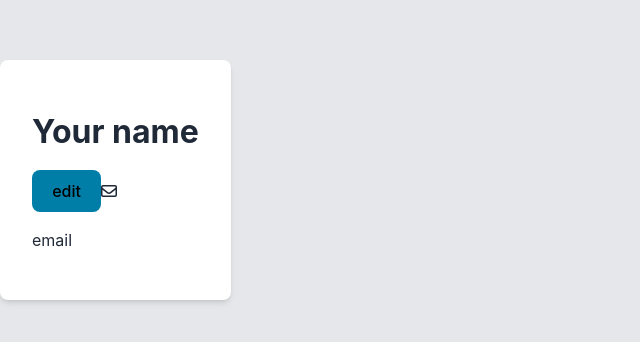
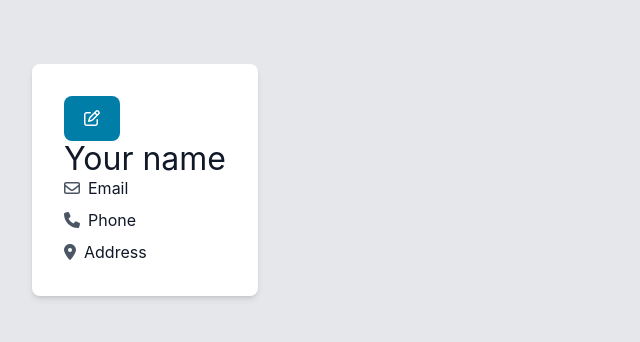
Before and after one commit to Gulcan00/cv-application, a React (Vite) app: page / in a window 1280 px wide. Shown: the part 220-562 px from the top of the page, without its empty margins (0-640 px from the left). Built offline with nearby package versions, Linux system fonts and the light colour scheme.

Commit message:
Refactor personal info form and styling

```diff
--- a/src/App.jsx
+++ b/src/App.jsx
@@ -3,24 +3,38 @@ import './styles/App.css';
 import PersonalInfo from './components/PersonalInfo';
 
 function App() {
+  const [isEditing, setIsEditing] = useState(null);
   const [personalInfo, setPersonalInfo] = useState({
-    fullName: '',
-    email: '',
-    phone: '',
-    location: '',
+    fullName: 'Your name',
+    email: 'Email',
+    phone: 'Phone',
+    location: 'Address',
   });
 
-  const handlePersonalInfoChange = (e) => {
+  const handleSubmitPersonalInfo = (data) => {
     setPersonalInfo({
       ...personalInfo,
-      [e.target.name]: e.target.value,
+      ...data,
     });
+  };
+
+  const toggleIsEditing = (id) => {
+    if (isEditing === null) {
+      setIsEditing(id);
+    } else if (isEditing === id) {
+      setIsEditing(null);
+    }
   };
 
   return (
     <div className="container">
       <div>
-        <PersonalInfo personalInfo={personalInfo} isEditing={false} />
+        <PersonalInfo
+          personalInfo={personalInfo}
+          handleSubmit={handleSubmitPersonalInfo}
+          isEditing={isEditing === 0}
+          toggleIsEditing={() => toggleIsEditing(0)}
+        />
       </div>
     </div>
   );
--- a/src/components/PersonalInfo.jsx
+++ b/src/components/PersonalInfo.jsx
@@ -1,22 +1,63 @@
 import { FontAwesomeIcon } from '@fortawesome/react-fontawesome';
-import { faEnvelope } from '@fortawesome/free-regular-svg-icons';
+import { faEnvelope, faPenToSquare } from '@fortawesome/free-regular-svg-icons';
+import { faPhone, faLocationDot } from '@fortawesome/free-solid-svg-icons';
 
-export default function PersonalInfo({ personalInfo, isEditing }) {
+export default function PersonalInfo({
+  personalInfo,
+  handleSubmit,
+  isEditing,
+  toggleIsEditing,
+}) {
   return (
     <>
       <div className="card">
         {isEditing ? (
           <form action="#">
-            <input type="text" />
+            <label>
+              Full Name
+              <input name="fullName" type="text" />
+            </label>
+            <label>
+              Email
+              <input name="email" type="email" />
+            </label>
+            <label>
+              Phone
+              <input name="phone" type="tel" />
+            </label>
+            <label>
+              Address
+              <input name="address" type="text" />
+            </label>
+            <button
+              type="button"
+              className="secondary"
+              onClick={toggleIsEditing}
+            >
+              Cancel
+            </button>
+            <button>Submit</button>
           </form>
         ) : (
           <>
-            <h1>{personalInfo.fullName || 'Your name'}</h1>
-            <button>edit</button>
-            <span>
-              <FontAwesomeIcon icon={faEnvelope} />
-              <p>{personalInfo.email || 'email'}</p>
-            </span>
+            <button onClick={toggleIsEditing}>
+              <FontAwesomeIcon icon={faPenToSquare} />
+            </button>
+            <h1>{personalInfo.fullName}</h1>
+            <div className="grid grid-cols-1 gap-y-2">
+              <span className="flex gap-2 items-center">
+                <FontAwesomeIcon icon={faEnvelope} />
+                <p>{personalInfo.email}</p>
+              </span>
+              <span className="flex gap-2 items-center">
+                <FontAwesomeIcon icon={faPhone} />
+                <p>{personalInfo.phone}</p>
+              </span>
+              <span className="flex gap-2 items-center">
+                <FontAwesomeIcon icon={faLocationDot} />
+                <p>{personalInfo.location}</p>
+              </span>
+            </div>
           </>
         )}
       </div>
--- a/src/styles/App.css
+++ b/src/styles/App.css
@@ -1,4 +1,5 @@
 .container {
   display: flex;
   flex-wrap: wrap;
+  padding: 0 2rem;
 }
--- a/src/styles/index.css
+++ b/src/styles/index.css
@@ -1,10 +1,14 @@
+@tailwind base;
+@tailwind components;
+@tailwind utilities;
+
 :root {
   font-family: Inter, system-ui, Avenir, Helvetica, Arial, sans-serif;
   line-height: 1.5;
   font-weight: 400;
 
   color-scheme: light dark;
-  color: #1f2937;
+  color: #111827;
   background-color: #e5e7eb;
 
   font-synthesis: none;
@@ -35,6 +39,10 @@ h1 {
   line-height: 1.1;
 }
 
+input {
+  @apply block w-full rounded-md border-0 outline-0 px-2 py-1.5 shadow-sm ring-1 ring-inset ring-gray-300 placeholder:text-gray-400 focus:ring-2 focus:ring-inset focus:ring-blue-500 sm:text-sm sm:leading-6;
+}
+
 button {
   border-radius: 8px;
   border: 1px solid transparent;
@@ -43,22 +51,28 @@ button {
   font-weight: 500;
   font-family: inherit;
   background-color: #007ea7;
+  color: white;
   cursor: pointer;
   transition: border-color 0.25s;
+  @apply outline-0 focus:ring focus:ring-inset focus:ring-blue-300;
 }
 button:hover {
-  border-color: #646cff;
+  border-color: #007ea7;
 }
-button:focus,
-button:focus-visible {
-  outline: 4px auto -webkit-focus-ring-color;
+
+button.secondary {
+  @apply text-gray-900;
 }
 
 .card {
   background-color: white;
   padding: 2rem;
   border-radius: 8px;
-  box-shadow: 0 4px 6px -1px rgb(0 0 0 / 0.1), 0 2px 4px -2px rgb(0 0 0 / 0.1);
+  @apply shadow-md;
+}
+
+span svg {
+  @apply text-gray-600;
 }
 
 @media (prefers-color-scheme: dark) {
@@ -69,11 +83,18 @@ button:focus-visible {
   a:hover {
     color: #535bf2;
   }
+  input {
+    @apply focus:ring-sky-800;
+  }
   button {
-    background-color: #1a1a1a;
+    background-color: #457eac;
   }
 
   .card {
-    background-color: #1f2937;
+    @apply bg-gray-800 shadow-gray-700;
+  }
+
+  span svg {
+    @apply text-gray-500;
   }
 }
```
